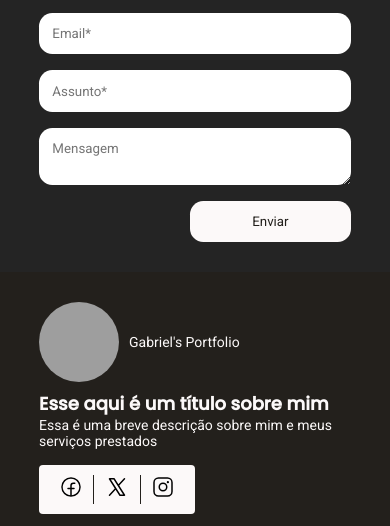
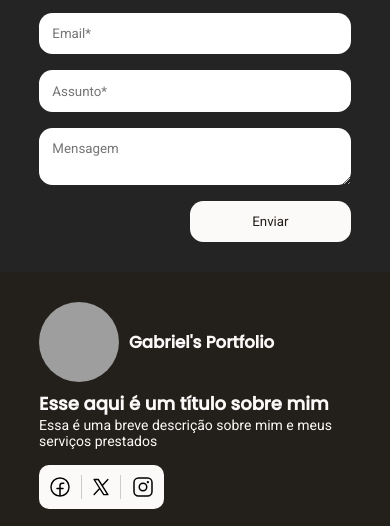
Before and after one commit to Gabriel-erk/portfolio, a plain HTML site: page index.html in a window 390 px wide. Shown: the part 4163-4689 px from the top of the page. Drawn offline with Linux system fonts and the light colour scheme; grey boxes are pictures that could not be loaded.

Commit message:
finalizando formatação de rodapé em desktop e mobile

```diff
--- a/index.html
+++ b/index.html
@@ -164,25 +164,24 @@
             <div class="sobre-mim">
                 <div class="img-nome">
                     <img src="img/pessoa-rodape.jpg" alt="">
-                    <p>Gabriel's Portfolio</p>
+                    <h5>Gabriel's Portfolio</h5>
                 </div>
 
                 <h4>Esse aqui é um título sobre mim</h4>
                 <p>Essa é uma breve descrição sobre mim e meus serviços prestados</p>
 
                 <div class="icones-sobre-mim">
-                    <div>
+
                         <img src="img/icones/social_media/facebook-logo.svg" alt="icone da rede social Facebook">
-                    </div>
 
 
-                    <div>
+
                         <img src="img/icones/social_media/x-logo.svg" alt="icone da rede social X">
-                    </div>
 
-                    <div>
+
+
                         <img src="img/icones/social_media/instagram-logo.svg" alt="icone da rede social Instagram">
-                    </div>
+
 
                 </div>
             </div>
--- a/styles.css
+++ b/styles.css
@@ -50,7 +50,8 @@ section {
 h1,
 h2,
 h3,
-h4 {
+h4,
+h5 {
     font-family: var(--fonte-principal);
 }
 
@@ -307,34 +308,26 @@ h2 {
 
 .icones-sobre-mim {
     display: flex;
-    width: 50%;
-    justify-content: space-between;
-    align-items: center;
     background-color: var(--branco-principal);
-    border-radius: .2em;
+    border-radius: .5em;
     margin-top: .8em;
-    padding: .5em;
-}
-
-/*
-* seletor ">" pega apenas os os filhos "div" dentro de um pai (.icones-sobre-mim) APENAS eles, não pega NADA que estiver mais afundo (como por ex outra div dentro da div que estou atingindo agora (um neto basicamente)) ele vai atingir só o filho
-*/
-.icones-sobre-mim > div {
-    padding: 0 .5em; /* dá espaço entre a borda e o ícone */
-}
-
-/* Adiciona borda à direita do primeiro ícone (Facebook) */
-.icones-sobre-mim > div:first-child {
-    border-right: 1px solid var(--preto-principal);
-}
-
-/* Adiciona borda à esquerda do último ícone (Instagram) */
-.icones-sobre-mim > div:last-child {
-    border-left: 1px solid var(--preto-principal);
+    padding: .5em 0;
+    justify-content: space-evenly;
+    width: 40%;
 }
 
 .icones-sobre-mim img {
-    width: 1.2em;
+    padding: 0 .4em;
+}
+
+/* Adiciona borda nos do meio (só X) */
+.icones-sobre-mim img:nth-child(2) {
+    border-left: 1px solid #ccc;
+    border-right: 1px solid #ccc;
+}
+
+.icones-sobre-mim img {
+    width: 2em;
 }
 
 .links_rapidos h4,
@@ -487,6 +480,6 @@ h2 {
     }
 
     .icones-sobre-mim {
-        width: 45%;
+        width: 35%;
     }
 }
```
